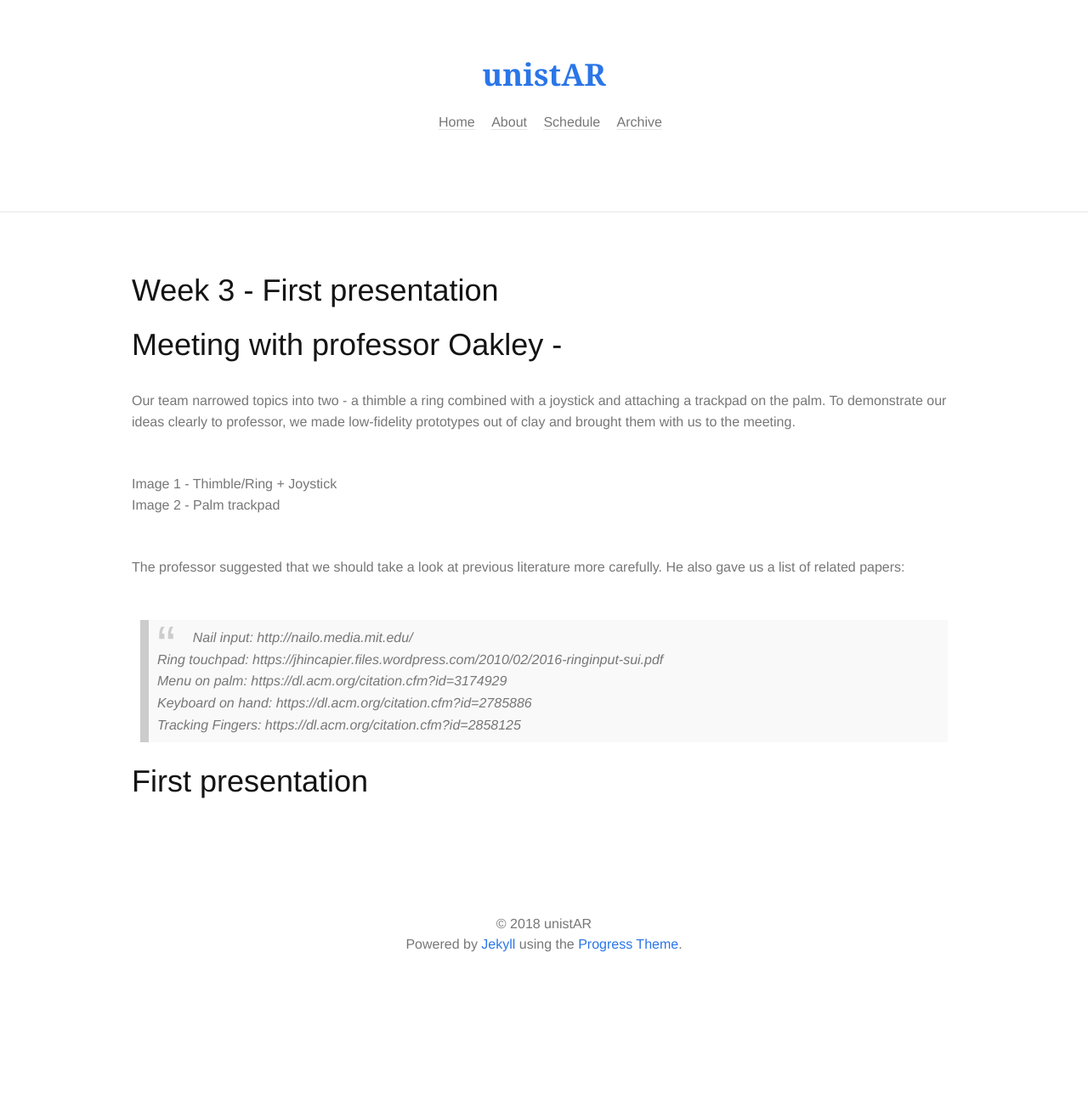
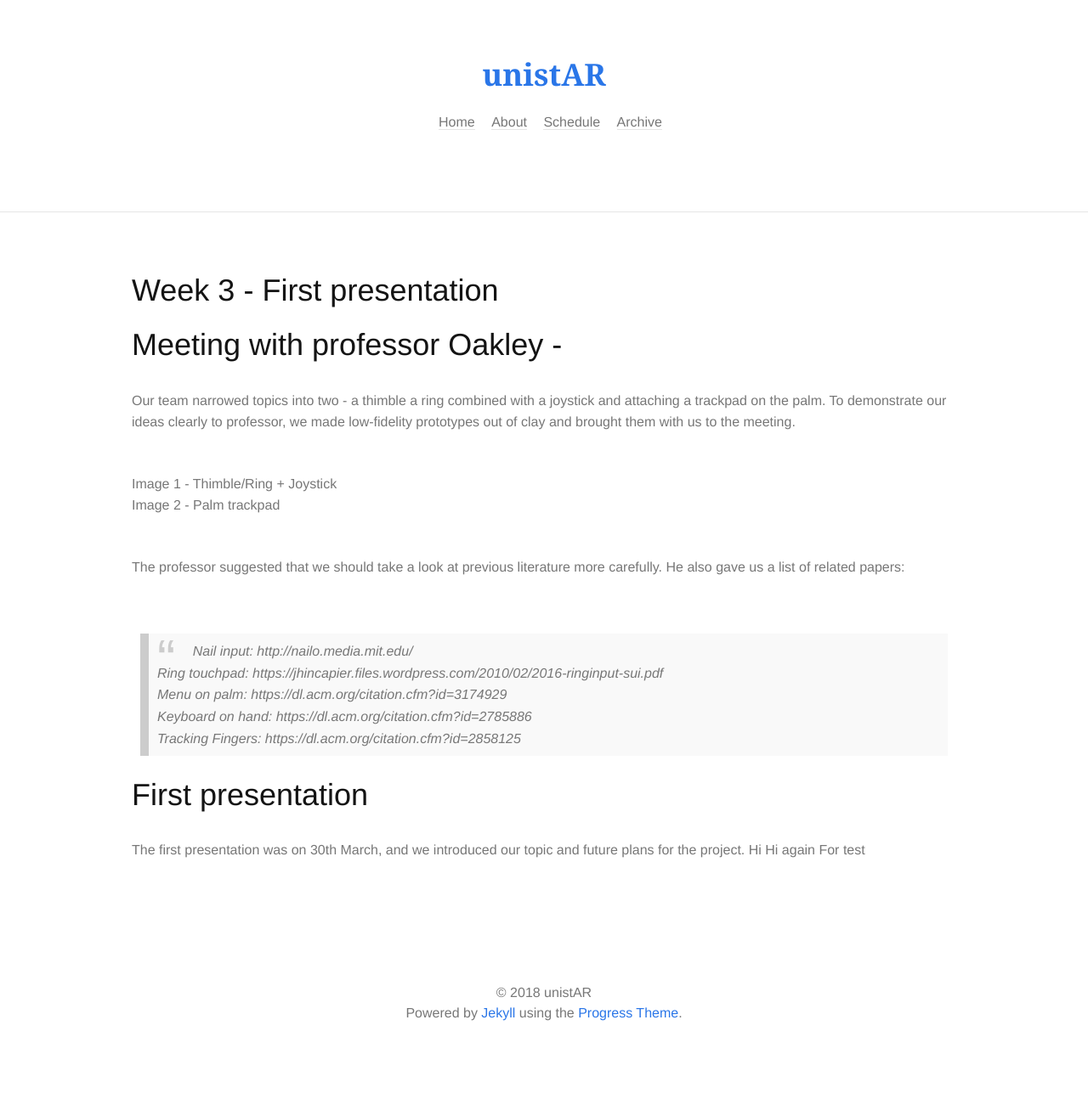
Before and after one commit to unist-AR/unist-AR.github.io, a Jekyll site: the page built from _posts/2018-03-30-Week-3.md, in a window 1280 px wide. Shown: the whole page at 85% size. Built offline with Jekyll 4.4.1, drawn with Linux system fonts in a browser that asks for light colours; some web fonts are replaced; before the commit the page ends 1226 px from its top, so only the background shows below that.

```diff
--- a/_posts/2018-03-30-Week-3.md
+++ b/_posts/2018-03-30-Week-3.md
@@ -19,3 +19,8 @@
 Tracking Fingers: https://dl.acm.org/citation.cfm?id=2858125<br>
 
 # First presentation
+
+The first presentation was on 30th March, and we introduced our topic and future plans for the project.
+    Hi
+    Hi again
+    For test
```
